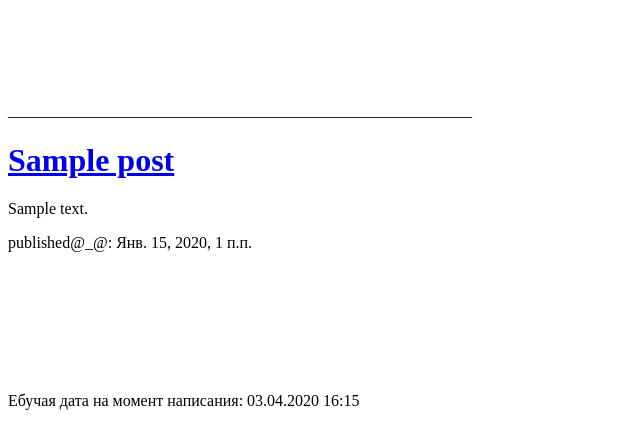
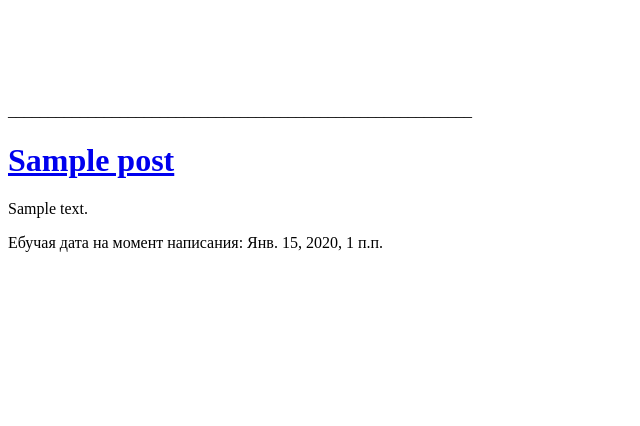
Before and after one commit to khurshedz/hura, a Django app: page / in a window 1280 px wide. Shown: the part 704-1130 px from the top of the page, without its empty margins (0-640 px from the left). After the commit the page ends 956 px from the top, so only its background shows below. Run offline with Django 3.2, Linux system fonts and the light colour scheme; tables that the repository leaves empty hold one stand-in row (values such as "Sample post").

Commit message:
Второе изменение, управление shell, вывод на html, and syntax tags(Думаю надо сначала у себ язапускать а потом уже деплоить :/)

```diff
--- a/blog/templates/blog/post_list.html
+++ b/blog/templates/blog/post_list.html
@@ -58,7 +58,7 @@
             <p>__________________________________________________________</p>
             <h1><a href="#">{{  post.title  }}</a></h1>
             <p>{{  post.text|linebreaksbr  }}</p>
-            <p>published@_@: {{  post.published_date }}</p>
+            <p>Ебучая дата на момент написания: {{  post.published_date }}</p>
         </div>
       {% endfor %}
       <br>
@@ -67,7 +67,6 @@
       <br>
       <br>
       <br>
-      <p>Ебучая дата на момент написания: 03.04.2020 16:15</p>
     </div>
 
   </body>
```
